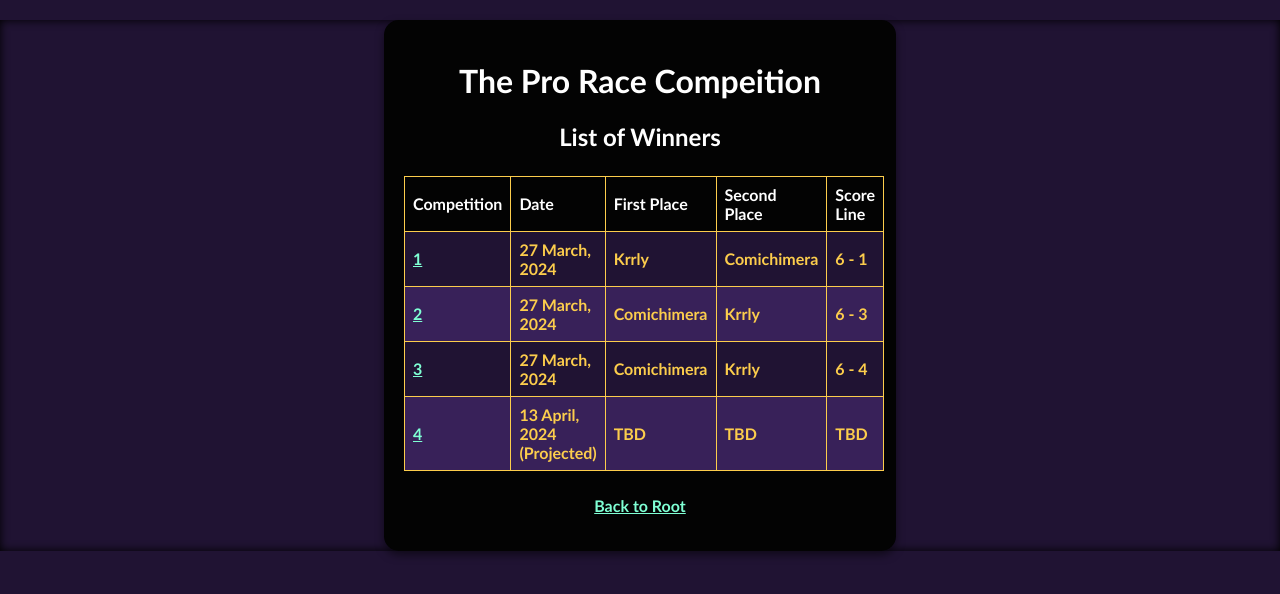
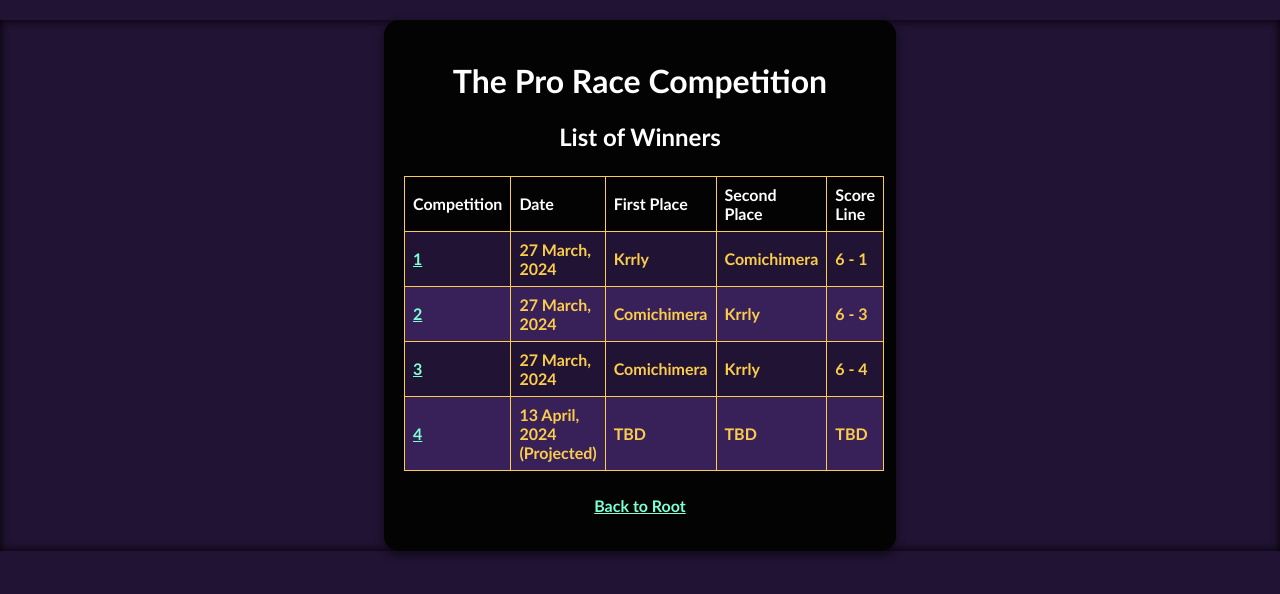
Before and after one commit to Comichimera/JoyRideTurbo.io, a plain HTML site: page Competition.html in a window 1280 px wide. Drawn offline with Linux system fonts and the light colour scheme.

Commit message:
Update Competition.html

```diff
--- a/Competition.html
+++ b/Competition.html
@@ -10,7 +10,7 @@
 
 <div class="main-container">
   <div class="content">
-    <h1>The Pro Race Compeition</h1>
+    <h1>The Pro Race Competition</h1>
     <h2>List of Winners</h2>
     <table>
         <tr><th>Competition</th><th>Date</th><th>First Place</th><th>Second Place</th><th>Score Line</th></tr>
```
